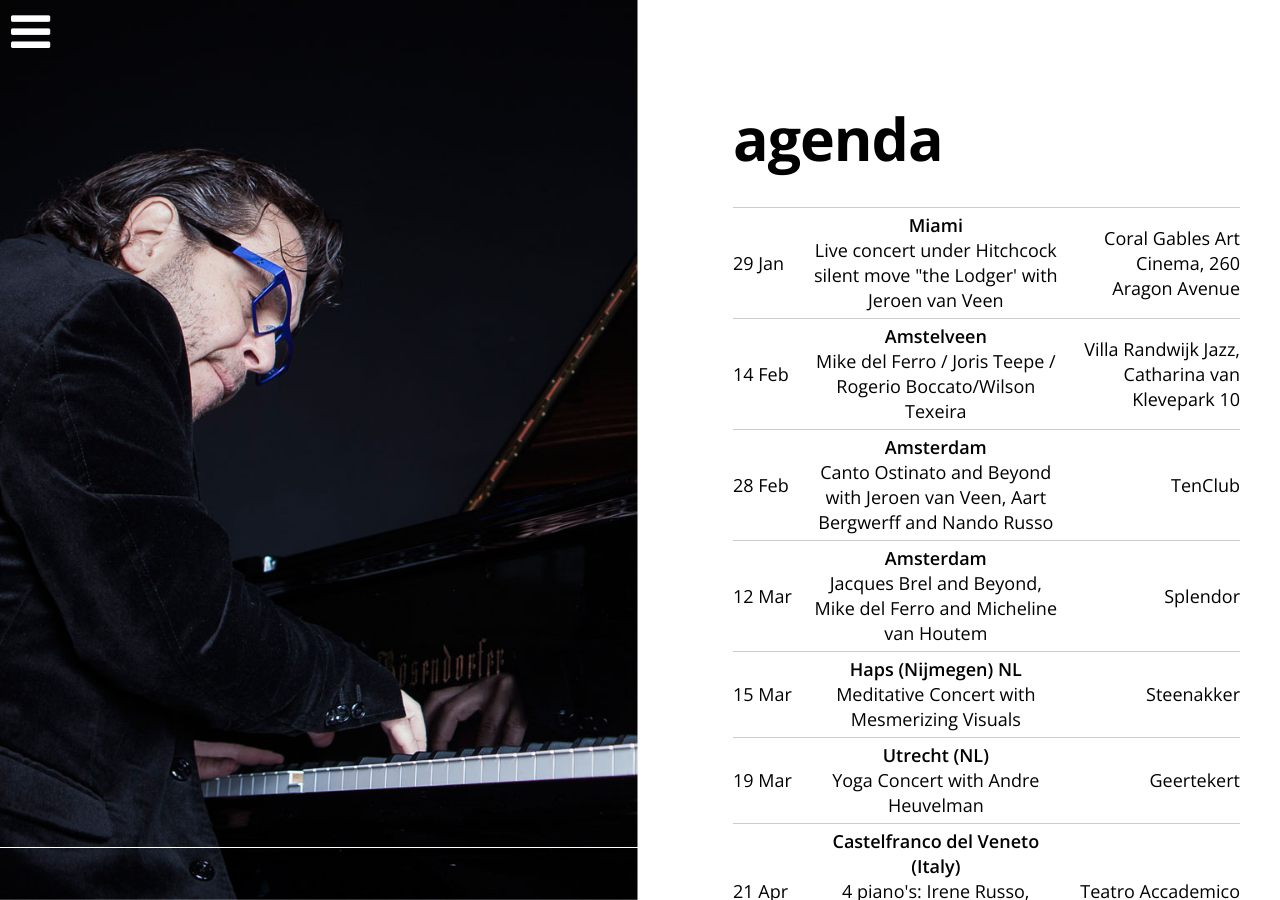
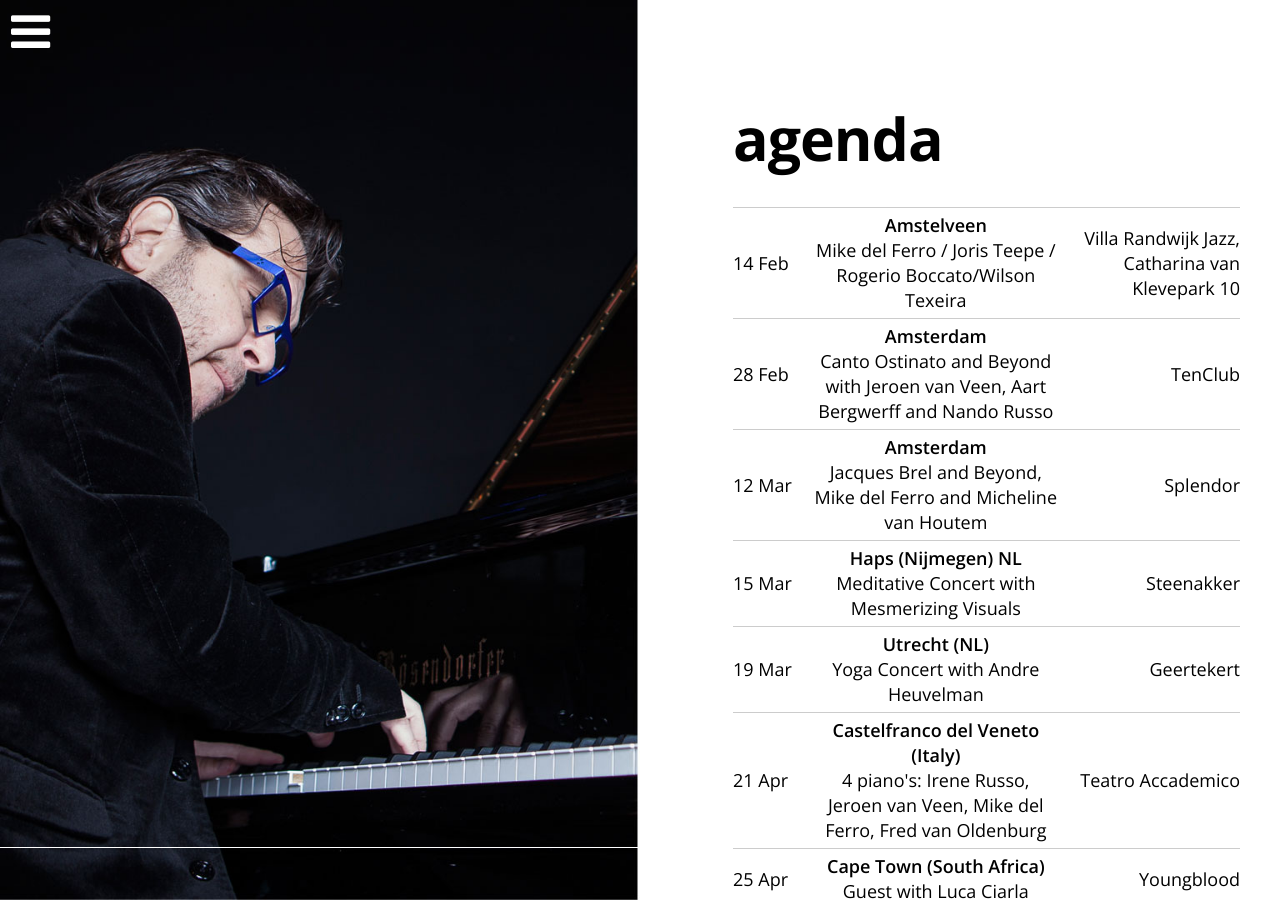
Before and after one commit to mikedelferro/website, a Jekyll site: the page built from agenda.html, in a window 1280 px wide and 900 px high. Built offline with Jekyll 4.4.1, drawn with Linux system fonts in a browser that asks for light colours; nearby versions of some CDN libraries.

Commit message:
Updated '_data/gigs.yml' via CloudCannon

```diff
--- a/_data/gigs.yml
+++ b/_data/gigs.yml
@@ -54,11 +54,6 @@ items:
     venue: Castelfranco del Veneto (Italy)
     url: >-
       https://www.facebook.com/pages/Teatro-Accademico-Di-Castelfranco/118045221586455
-  - title: Live concert under Hitchcock silent move "the Lodger' with Jeroen van Veen
-    date: 2020-01-29 19:00:00
-    location: 'Coral Gables Art Cinema, 260 Aragon Avenue'
-    venue: Miami
-    url: 'http://www.dranoff2piano.org/events.html'
   - title: Mike del Ferro trio
     date: 2020-05-06 20:00:00
     location: Jazz Center (KZN University)
```
